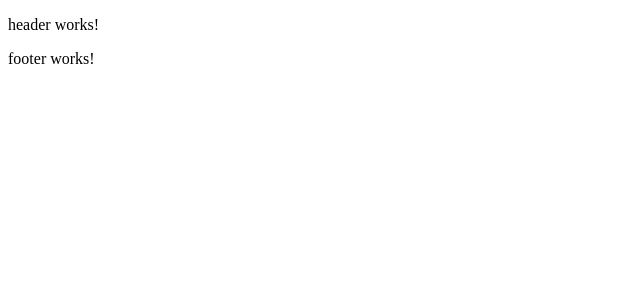
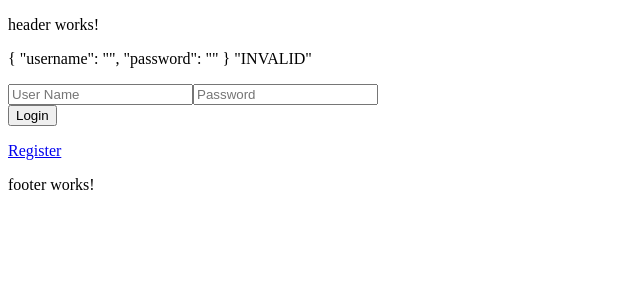
Before and after one commit to gowthamk63/BookWorm, an Angular app in the folder client/: page /login in a window 1280 px wide. Before the commit this address led to /. Shown: the top 300 px of the page, without its empty margins (0-640 px from the left). Built offline with nearby package versions, Linux system fonts and the light colour scheme.

Commit message:
Addded login component

```diff
--- a/client/src/app/app-routing/routes.ts
+++ b/client/src/app/app-routing/routes.ts
@@ -1,10 +1,12 @@
 import { Routes } from '@angular/router';
 
 import { HomeComponent } from '../home/home.component';
+import { LoginComponent } from "../login/login.component";
 import {RegisterComponent} from '../register/register.component';
 
 export const routes: Routes = [
   { path: 'home',  component: HomeComponent },
+  {path:'login',component: LoginComponent},
   { path: 'register', component: RegisterComponent},
   { path: '', redirectTo: '/home', pathMatch: 'full' }
 ];
--- a/client/src/app/login/login.component.html
+++ b/client/src/app/login/login.component.html
@@ -1,3 +1,12 @@
-<p>
-  login works!
-</p>
+<p>{{ loginForm.value | json }} {{ loginForm.status | json }}</p>
+
+<form novalidate [formGroup]="loginForm" (ngSubmit)="login()">
+  <input placeholder="User Name" formControlName="username">
+  <input type="password" placeholder="Password" formControlName="password">
+  <br>
+  <button>Login</button>
+</form>
+
+<div>
+  <p> <a routerLink="/register" routerLinkActive="active">Register</a></p>
+</div>
--- a/client/src/app/login/login.component.ts
+++ b/client/src/app/login/login.component.ts
@@ -1,4 +1,8 @@
 import { Component, OnInit } from '@angular/core';
+import { Router, ActivatedRoute } from '@angular/router';
+import {FormBuilder,FormGroup, Validators} from '@angular/forms';
+
+import { AuthService } from "../shared/auth.service";
 
 @Component({
   selector: 'app-login',
@@ -6,10 +10,28 @@ import { Component, OnInit } from '@angular/core';
   styleUrls: ['./login.component.css']
 })
 export class LoginComponent implements OnInit {
+  private returnUrl:string;
+  loginForm:FormGroup;
 
-  constructor() { }
+  constructor(private authservice:AuthService,private fb:FormBuilder,private route:ActivatedRoute,private router:Router) {
+    this.createForm();
+    }
 
   ngOnInit() {
+    this.returnUrl=this.route.snapshot.queryParams['returnUrl'] || '/';
   }
 
+  createForm(){
+    this.loginForm = this.fb.group({
+      username: ['', [Validators.required, Validators.minLength(2), Validators.maxLength(25)] ],
+      password:['',[Validators.required, Validators.minLength(2)]]
+    });
+  }
+
+  login(){
+    this.authservice.login(this.loginForm.value).subscribe(
+      data=>{this.router.navigate([this.returnUrl]);},
+      error=>{console.log(error);}
+    )
+  }
 }
--- a/client/src/app/register/register.component.html
+++ b/client/src/app/register/register.component.html
@@ -1,5 +1,3 @@
-<p>{{ registrationForm.value | json }} {{ registrationForm.status | json }}</p>
-
 <form novalidate [formGroup]="registrationForm" (ngSubmit)="onSubmit()">
   <input placeholder="User Name" formControlName="username">
   <!-- <input placeholder="First Name" formControlName="firstname">
@@ -10,3 +8,7 @@
   <br>
   <button>Register</button>
 </form>
+
+<div>
+  <p> <a routerLink="/login" routerLinkActive="active">Login</a></p>
+</div>
--- a/client/src/app/register/register.component.ts
+++ b/client/src/app/register/register.component.ts
@@ -14,7 +14,6 @@ import { User } from "../shared/user";
 export class RegisterComponent implements OnInit {
 
   registrationForm: FormGroup;
-  user:User;
 
   formErrors = {
     'username':'',
--- a/client/src/app/shared/auth.service.ts
+++ b/client/src/app/shared/auth.service.ts
@@ -2,6 +2,8 @@ import { Injectable } from '@angular/core';
 import { Http, Headers, RequestOptions, Response } from '@angular/http';
 import { Observable } from 'rxjs/Observable';
 import 'rxjs/add/operator/map'
+
+import { User } from "../shared/user";
 
 @Injectable()
 
@@ -11,7 +13,7 @@ export class AuthService {
 
   constructor(private http:Http) { }
 
-  register(user){
+  register(user:User){
   let headers = new Headers({ 'Content-Type': 'application/json' });
 	let options = new RequestOptions({ headers: headers });
 	let body = JSON.stringify(user);
@@ -19,7 +21,6 @@ export class AuthService {
   }
 
   private jwt() {
-    // create authorization header with jwt token
     let currentUser = JSON.parse(localStorage.getItem('currentUser'));
     if (currentUser && currentUser.token) {
         let headers = new Headers({ 'Authorization': 'Bearer ' + currentUser.token });
@@ -27,21 +28,21 @@ export class AuthService {
     }
   }
 
-
-  login(username: string, password: string) {
-    return this.http.post('/api/authenticate', JSON.stringify({ username: username, password: password }))
+  //jwt is stored in local storage for a successful login
+  login(user:User) {
+    let headers = new Headers({ 'Content-Type': 'application/json' });
+    let options = new RequestOptions({ headers: headers });
+    let body = JSON.stringify(user);
+    return this.http.post(this.BASE_URL+'/api/auth/token', body, options)
       .map((response: Response) => {
-        // login successful if there's a jwt token in the response
         let user = response.json();
         if (user && user.token) {
-          // store user details and jwt token in local storage to keep user logged in between page refreshes
           localStorage.setItem('currentUser', JSON.stringify(user));
         }
       });
   }
 
   logout() {
-    // remove user from local storage to log user out
     localStorage.removeItem('currentUser');
   }
 }
```
Also changed, not shown: 1 other file (tests, documents, lock files or other folders).
